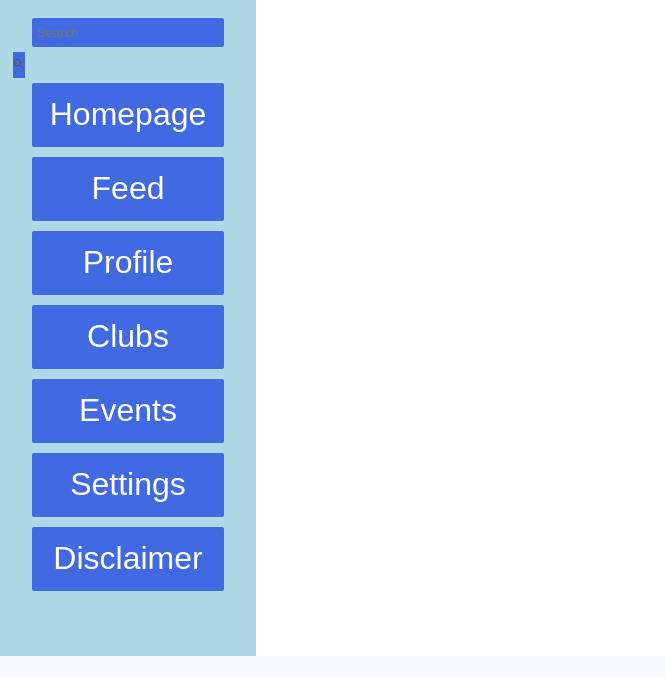
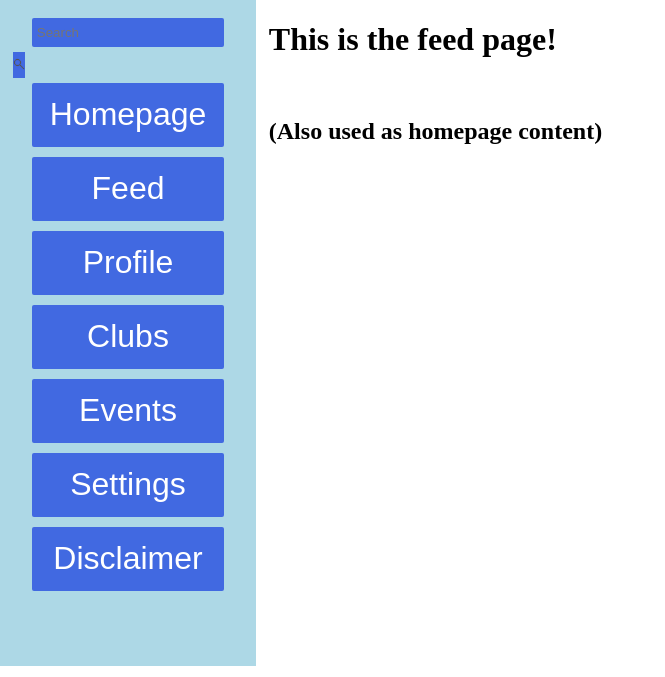
Before and after one commit to JUB-DataBros/jSociety, a PHP site: page / in a window 1280 px wide. Shown: the part 144-821 px from the top of the page, without its empty margins (0-665 px from the left). Before the commit the page ends 800 px from the top, so only its background shows below. Run offline with PHP 8.4, Linux system fonts and the light colour scheme.

Commit message:
homepage displays feed now

```diff
--- a/js/main.js
+++ b/js/main.js
@@ -38,6 +38,7 @@ function sidebarClick(page) {
 }
 
 function loadIndex() {
+  loadPage("routes/feed.php");
   getPage = findGetParameter("page");
   switch(getPage){
     case "feed":
--- a/routes/feed.php
+++ b/routes/feed.php
@@ -1 +1,3 @@
 <h1>This is the feed page!</h1>
+<br>
+<h2>(Also used as homepage content)</h2>
```
